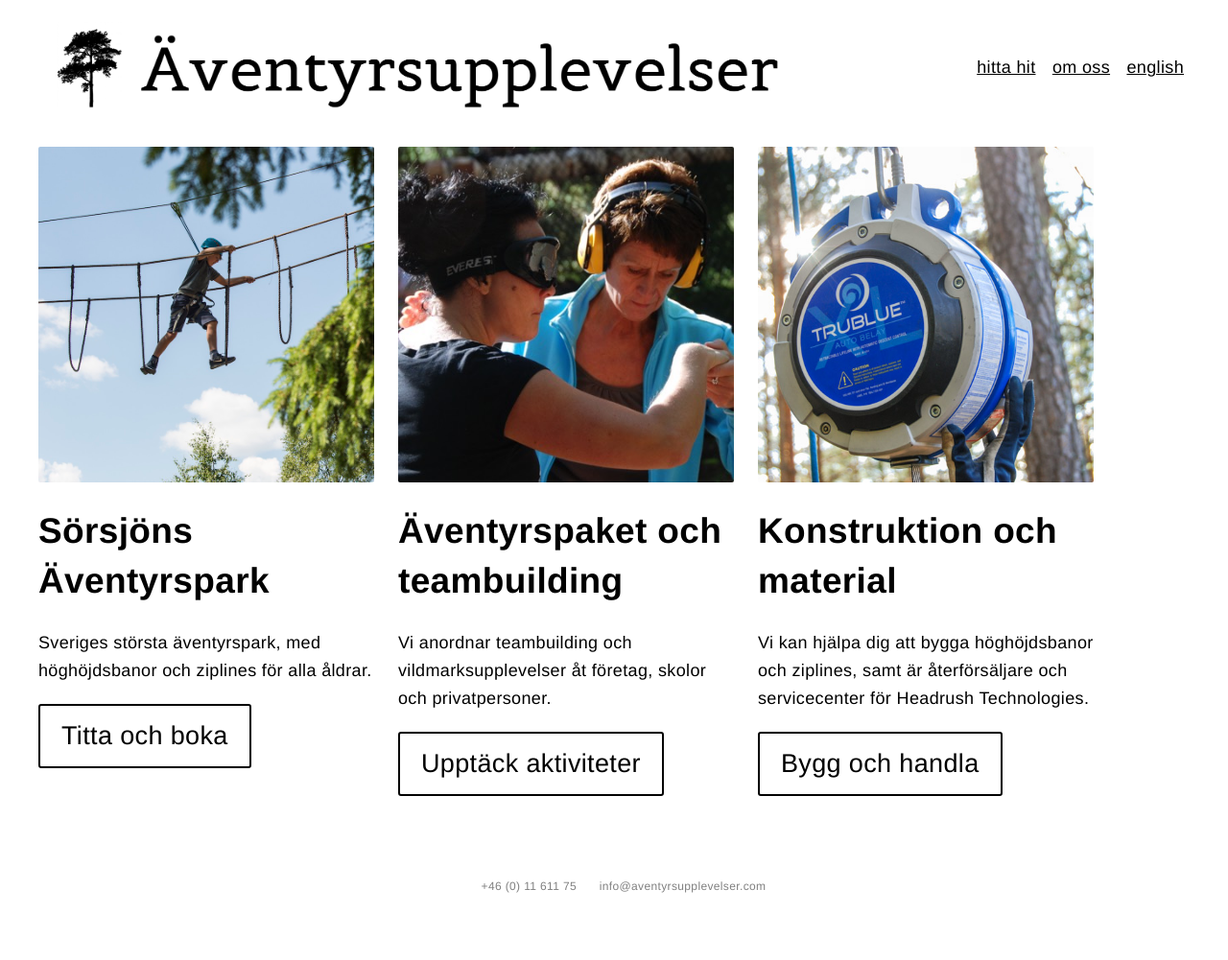
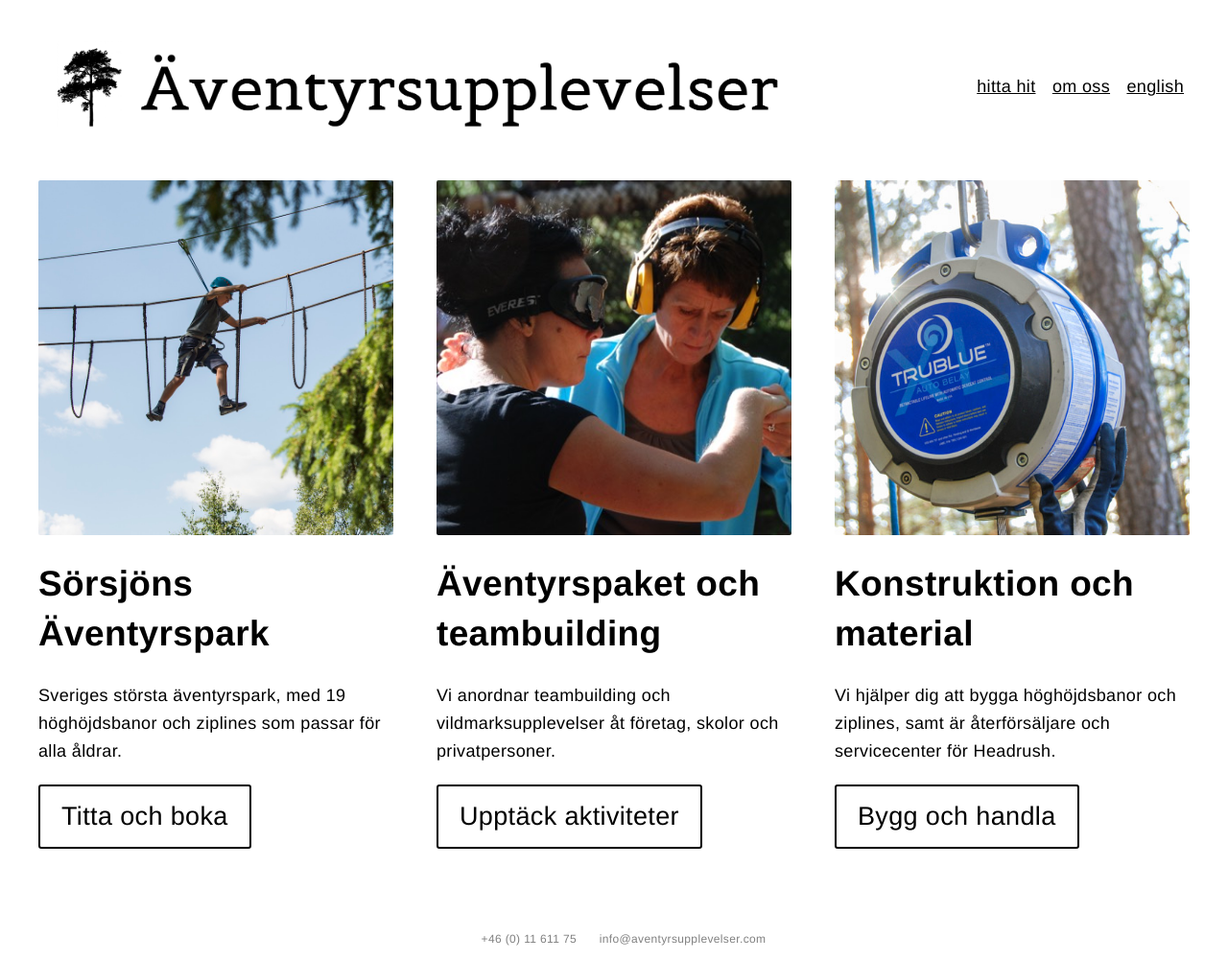
Before and after one commit to aventyrsupplevelser/aventyrsupplevelser.github.io, a Jekyll site: the page built from index.markdown, in a window 1280 px wide. Shown: the whole page at 96% size. Built offline with Jekyll 4.4.1, drawn with Linux system fonts in a browser that asks for light colours; before the commit the page ends 946 px from its top, so only the background shows below that.

Commit message:
made main img bigger and more padding header

```diff
--- a/_layouts/default.html
+++ b/_layouts/default.html
@@ -132,7 +132,8 @@
                    justify-content: space-between;
                    align-items:center;
                    max-width:1200px;
-                   padding-bottom:20px;
+                   padding-bottom:35px;
+                   padding-top:20px;
                }
 
                #headerlogo {
@@ -146,7 +147,7 @@
                }
 
                .mainpic{
-                   width:350px;
+                   width:370px;
                    border-radius: 2px;
 
                }
@@ -157,7 +158,7 @@
                }
 
                #maincontainer {
-                   width: 1100px;
+                   width: 1200px;
                    display:flex;
                    flex-wrap:wrap;
                    justify-content:space-between;
@@ -166,7 +167,7 @@
                }
 
                .mainsection{
-                   max-width:350px;
+                   max-width:370px;
                    display:flex;
                    flex-direction:column;
                    align-items:;
@@ -491,8 +492,8 @@
                 </div>
                 <div id="mainnavdiv">
                     <a href="/hittahit" class="navitem">hitta hit</a>
-                    <a href="/omoss" class="navitem">om oss</span></a>
-                    <a href="/english" class="navitem">english</li></a>
+                    <a href="/omoss" class="navitem">om oss</a>
+                    <a href="/english" class="navitem">english</a>
                 </div>
             </div>
         </header>
--- a/index.markdown
+++ b/index.markdown
@@ -12,7 +12,7 @@ title: home
     </div>
     <div class="maintext">
     <h1>Sörsjöns Äventyrspark</h1>
-    Sveriges största äventyrspark, med höghöjdsbanor och ziplines för alla åldrar.
+    Sveriges största äventyrspark, med 19 höghöjdsbanor och ziplines som passar för alla åldrar.
     </div>
     <div class="buttondiv"> <a href="/sorsjon" class="button">Titta och boka</a></div>
 </div>
@@ -33,7 +33,7 @@ Vi anordnar teambuilding och vildmarksupplevelser åt företag, skolor och priva
     </div>
     <div class="maintext">
     <h1>Konstruktion och material</h1>
-    Vi kan hjälpa dig att bygga höghöjdsbanor och ziplines, samt är återförsäljare och servicecenter för Headrush Technologies.
+    Vi hjälper dig att bygga höghöjdsbanor och ziplines, samt är återförsäljare och servicecenter för Headrush.
     </div>
     <div class="buttondiv"><a href="/konstruktionbutik" class="button">Bygg och handla</a></div>
 </div>
```
